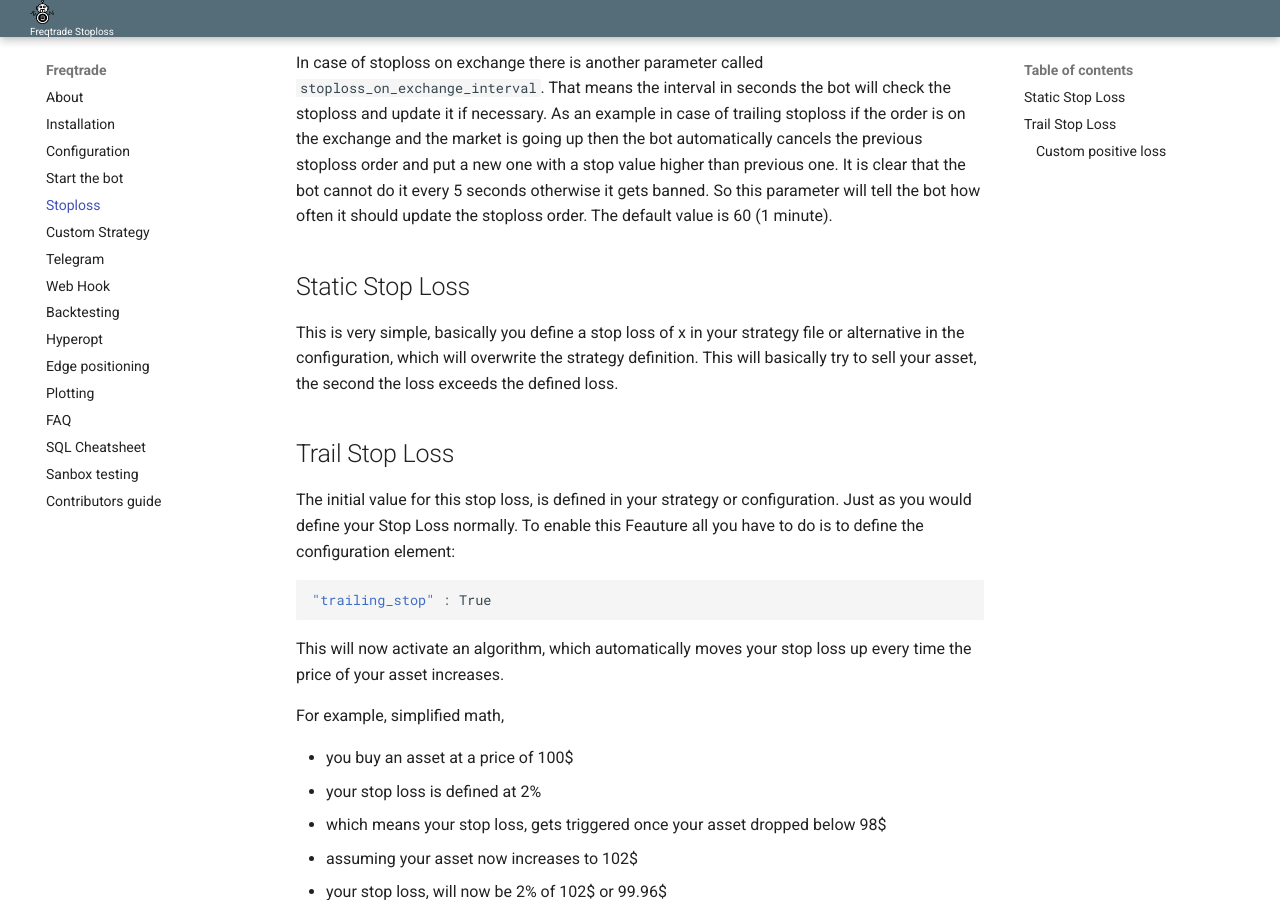
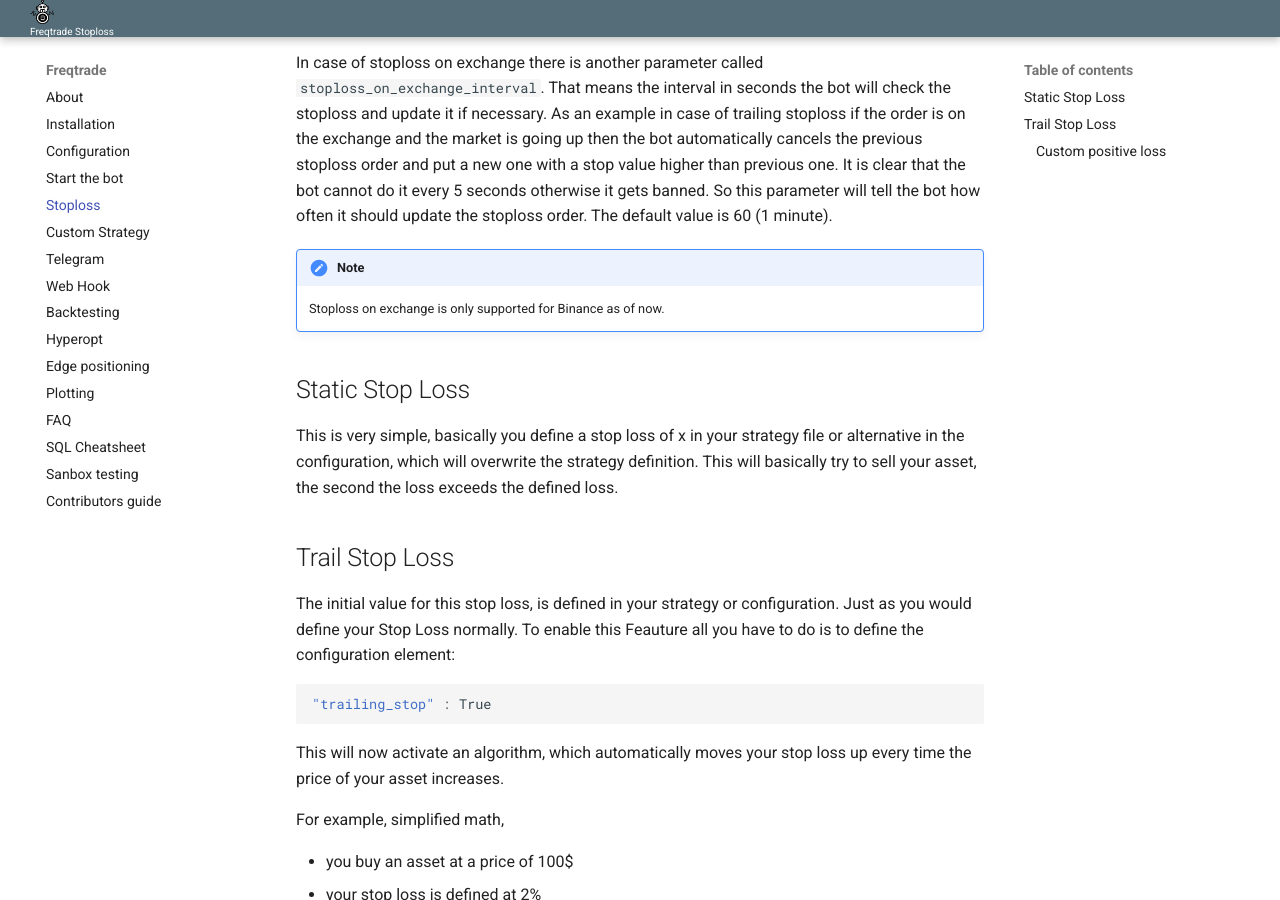
Before and after one commit to jacksonmori755/Crypto-trading-bot, an MkDocs documentation site: the page built from docs/stoploss.md, in a window 1280 px wide and 900 px high, scrolled down 516 px. Built offline with MkDocs 1.6.1 and Material for MkDocs 9.7.7, drawn with Linux system fonts in a browser that asks for light colours.

Commit message:
added note for only binance

```diff
--- a/docs/stoploss.md
+++ b/docs/stoploss.md
@@ -12,6 +12,9 @@ At this stage the bot contains the following stoploss support modes:
 Those stoploss modes can be `on exchange` or `off exchange`. If the stoploss is `on exchange` it means a stoploss limit order is placed on the exchange immediately after buy order happens successfuly. This will protect you against sudden crashes in market as the order will be in the queue immediately and if market goes down then the order has more chance of being fulfilled.
 
 In case of stoploss on exchange there is another parameter called `stoploss_on_exchange_interval`. That means the interval in seconds the bot will check the stoploss and update it if necessary. As an example in case of trailing stoploss if the order is on the exchange and the market is going up then the bot automatically cancels the previous stoploss order and put a new one with a stop value higher than previous one. It is clear that the bot cannot do it every 5 seconds otherwise it gets banned. So this parameter will tell the bot how often it should update the stoploss order. The default value is 60 (1 minute).
+
+!!! Note
+    Stoploss on exchange is only supported for Binance as of now.
 
 
 ## Static Stop Loss
```
